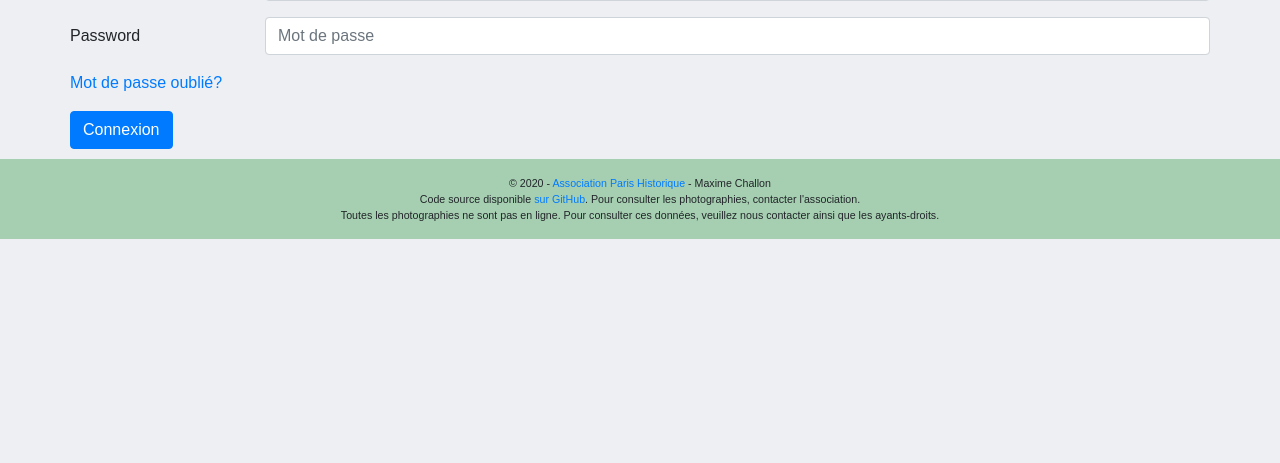
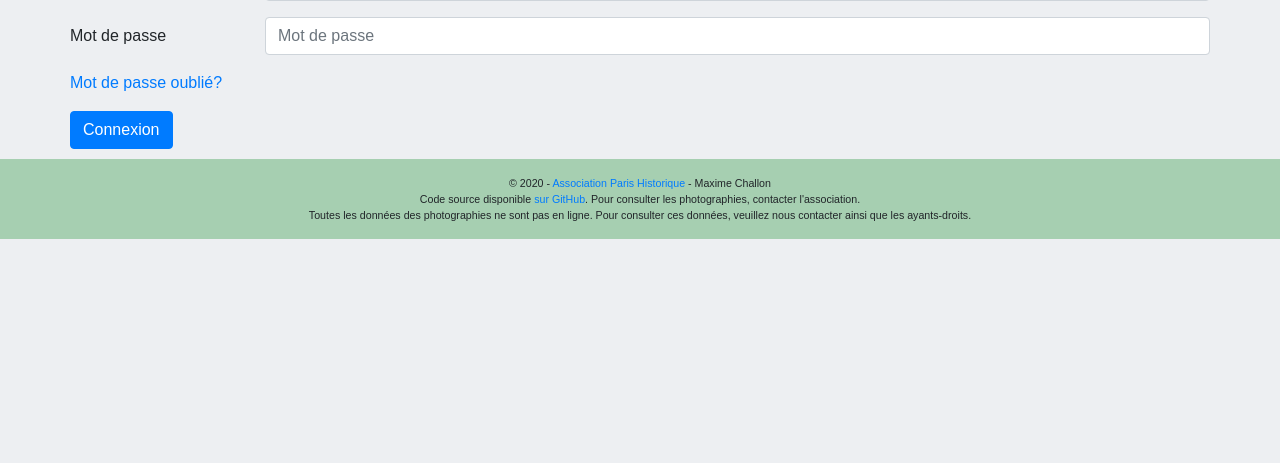
Before and after one commit to MaximeChallon/InventaireParisHistorique_webapp, a Flask app: page /connexion in a window 1280 px wide. Shown: the part 168-631 px from the top of the page. Run offline with Flask 2, Linux system fonts and the light colour scheme; parts of the project's set-up code (start-up, migrations or seed data) failed here and were passed over; some libraries are stand-ins or nearby versions.

Commit message:
modif mineures de typo

```diff
--- a/app/routes/catalogage.py
+++ b/app/routes/catalogage.py
@@ -188,7 +188,7 @@ def exporter_csv(nom_user, num_debut, num_fin):
         i+=1
     output.seek(0)
 
-    titre = "inventaire" + num_debut + "-" + num_fin +".csv"
+    titre = "inventaire" + num_debut + "-" + num_fin + "_" + nom_user + ".csv"
 
     return Response(output, mimetype="text/csv",
                     headers={'Content-Disposition': 'attachment; filename="{}"'.format(titre)}
--- a/app/templates/container.html
+++ b/app/templates/container.html
@@ -107,7 +107,7 @@
         <div class="footer">
             <p class="footer">Code source disponible
                 <a href="https://www.github.com/MaximeChallon/InventaireParisHistorique">sur GitHub</a>. Pour consulter les photographies, contacter l'association.</p>
-            <p class="footer">Toutes les photographies ne sont pas en ligne. Pour consulter ces données, veuillez nous contacter ainsi que les ayants-droits.</p>
+            <p class="footer">Toutes les données des photographies ne sont pas en ligne. Pour consulter ces données, veuillez nous contacter ainsi que les ayants-droits.</p>
         </div>
     </div>
 </footer>
--- a/app/templates/pages/connexion.html
+++ b/app/templates/pages/connexion.html
@@ -13,7 +13,7 @@ Connexion
     </div>
   </div>
   <div class="form-group row">
-    <label for="register-password" class="col-sm-2 col-form-label">Password</label>
+    <label for="register-password" class="col-sm-2 col-form-label">Mot de passe</label>
     <div class="col-sm-10">
       <input type="password" class="form-control" id="register-password" placeholder="Mot de passe" name="motdepasse">
     </div>
```
